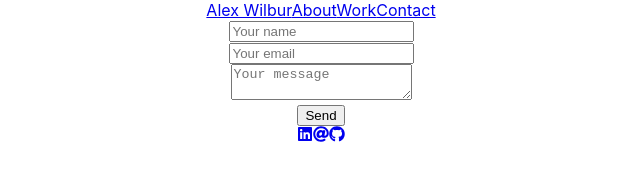
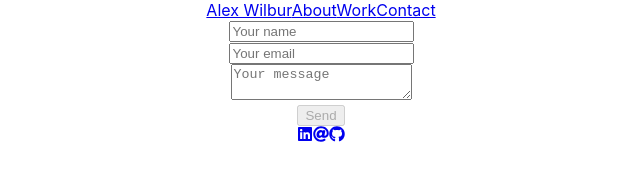
Before and after one commit to MrWil95/Portfolio, a React (Create React App) app in the folder client/: page /contact/contactinfo in a window 1280 px wide. Shown: the top 195 px of the page, without its empty margins (319-959 px from the left). Built offline with nearby package versions, Linux system fonts and the light colour scheme.

Commit message:
fixed button disable in form component.

```diff
--- a/client/src/components/Form/Form.jsx
+++ b/client/src/components/Form/Form.jsx
@@ -62,7 +62,7 @@ export default function Form() {
                className='info'
             />
             <br />
-            <button type='submit' className='send' disabled={!toSend}>Send</button>
+            <button type='submit' className='send' disabled={!toSend.from_name || !toSend.reply_to || !toSend.message}>Send</button>
          </form>
     </div>
   )
```
